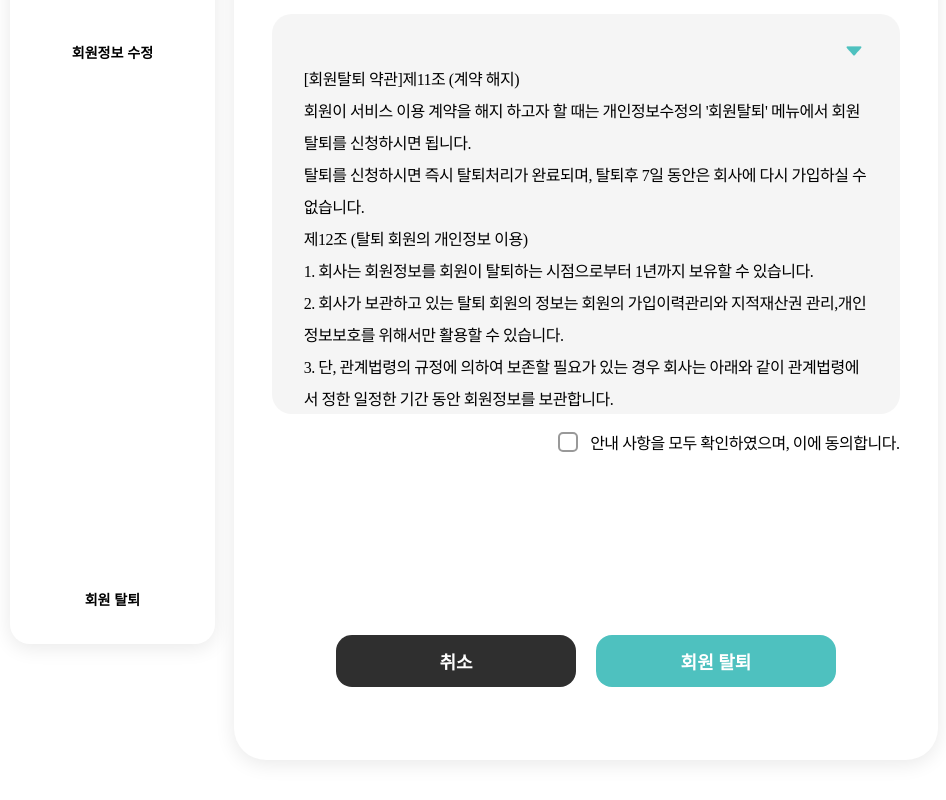
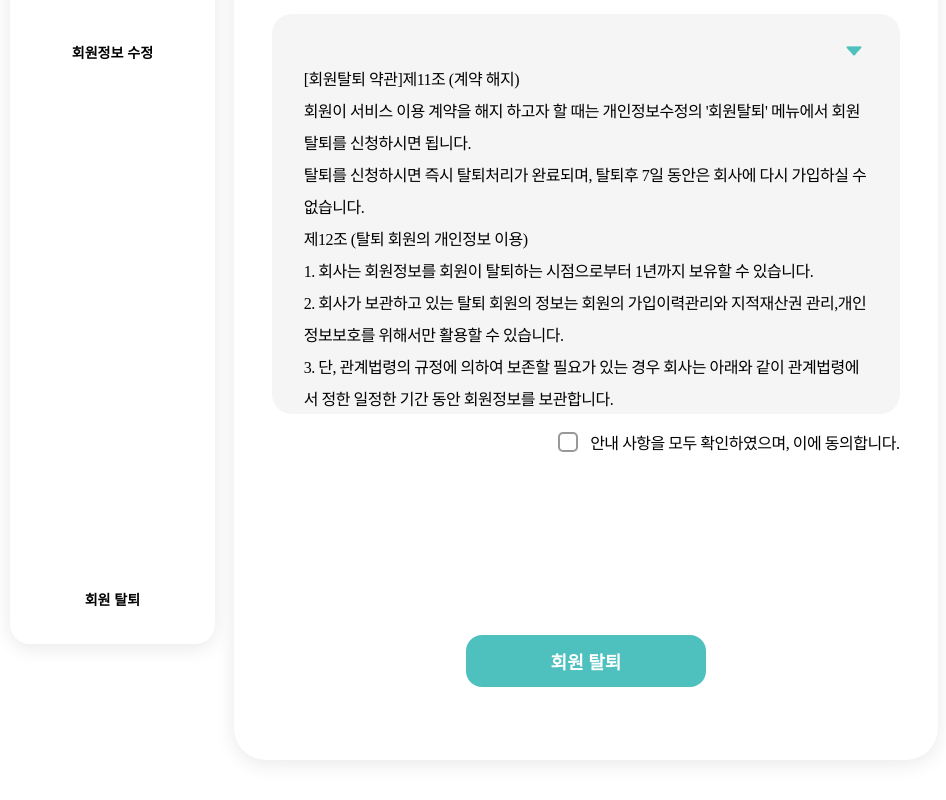
Before and after one commit to next-petree/frontend, a React (Create React App) app: page /mypage/remove-account in a window 1280 px wide. Shown: the part 545-1345 px from the top of the page, without its empty margins (166-1112 px from the left). Built offline with nearby package versions, Linux system fonts and the light colour scheme; no server answers; a web font is replaced by a local one.

Commit message:
FIX: 회원탈퇴 버튼 삭제

```diff
--- a/src/component/MyPage/RemoveAccountContent/RemoveAccountContent.tsx
+++ b/src/component/MyPage/RemoveAccountContent/RemoveAccountContent.tsx
@@ -15,7 +15,6 @@ import {
   CheckInput,
   CheckInputText,
   ButtonArea,
-  CancelButton,
   RemoveAccountButton,
 } from "./RemoveAccountContentStyle";
 
@@ -104,7 +103,6 @@ const RemoveAccountContent = () => {
           </CheckInputText>
         </CheckInputArea>
         <ButtonArea>
-          <CancelButton>취소</CancelButton>
           <RemoveAccountButton onClick={handleRemoveAccountClick}>
             회원 탈퇴
           </RemoveAccountButton>
--- a/src/component/MyPage/RemoveAccountContent/RemoveAccountContentStyle.ts
+++ b/src/component/MyPage/RemoveAccountContent/RemoveAccountContentStyle.ts
@@ -128,10 +128,6 @@ const Button = styled.button`
   line-height: normal;
 `;
 
-export const CancelButton = styled(Button)`
-  background-color: #2f2f2f;
-`;
-
 export const RemoveAccountButton = styled(Button)`
   background-color: #4ec1bf;
 `;
--- a/src/constants.ts
+++ b/src/constants.ts
@@ -50,7 +50,7 @@ export const dogCardData = [
   },
 ];
 
-export const BASE_URL = "http://3.37.230.170:8080";
+export const BASE_URL = process.env.REACT_APP_API_URL;
 export const BREEDERS_URL = "/api/breeders";
 export const DOGS_URL = "/api/dogs";
 export const ADOPTER_URL = "/api/adopters";
```
